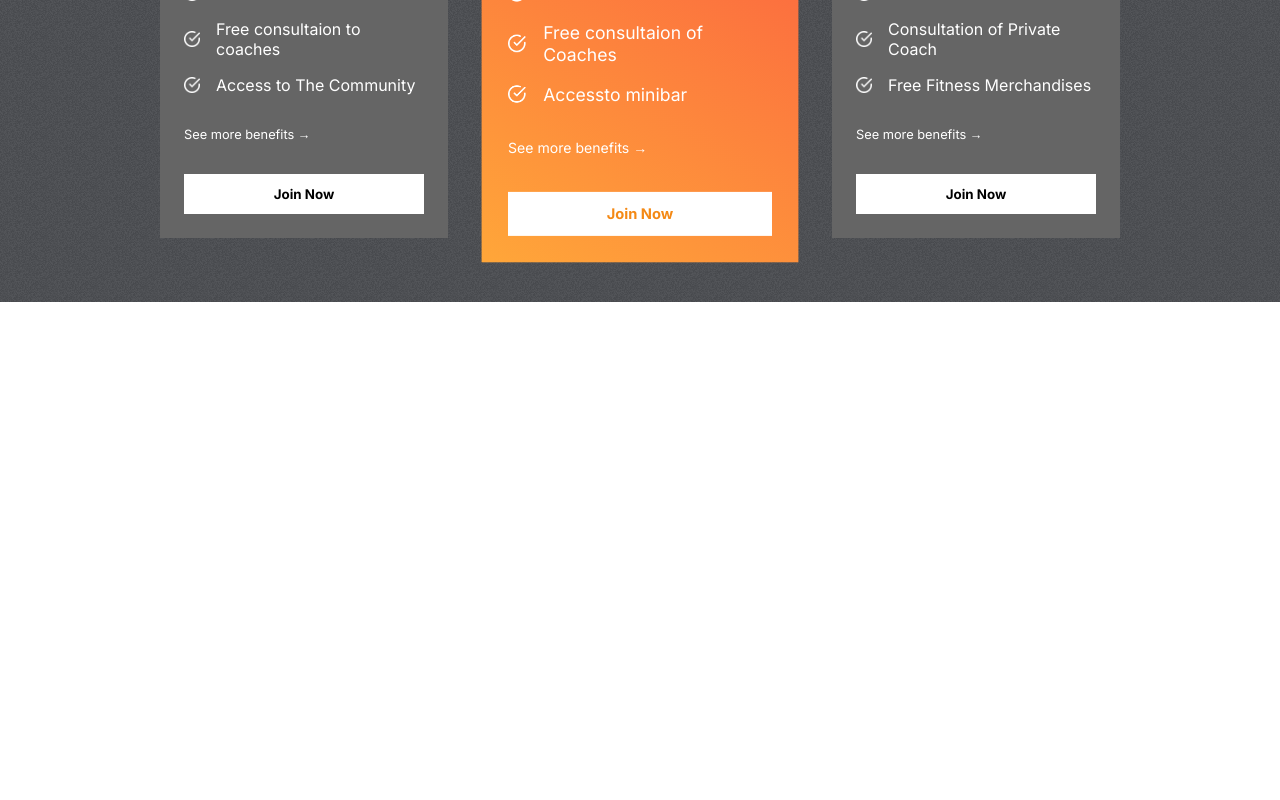
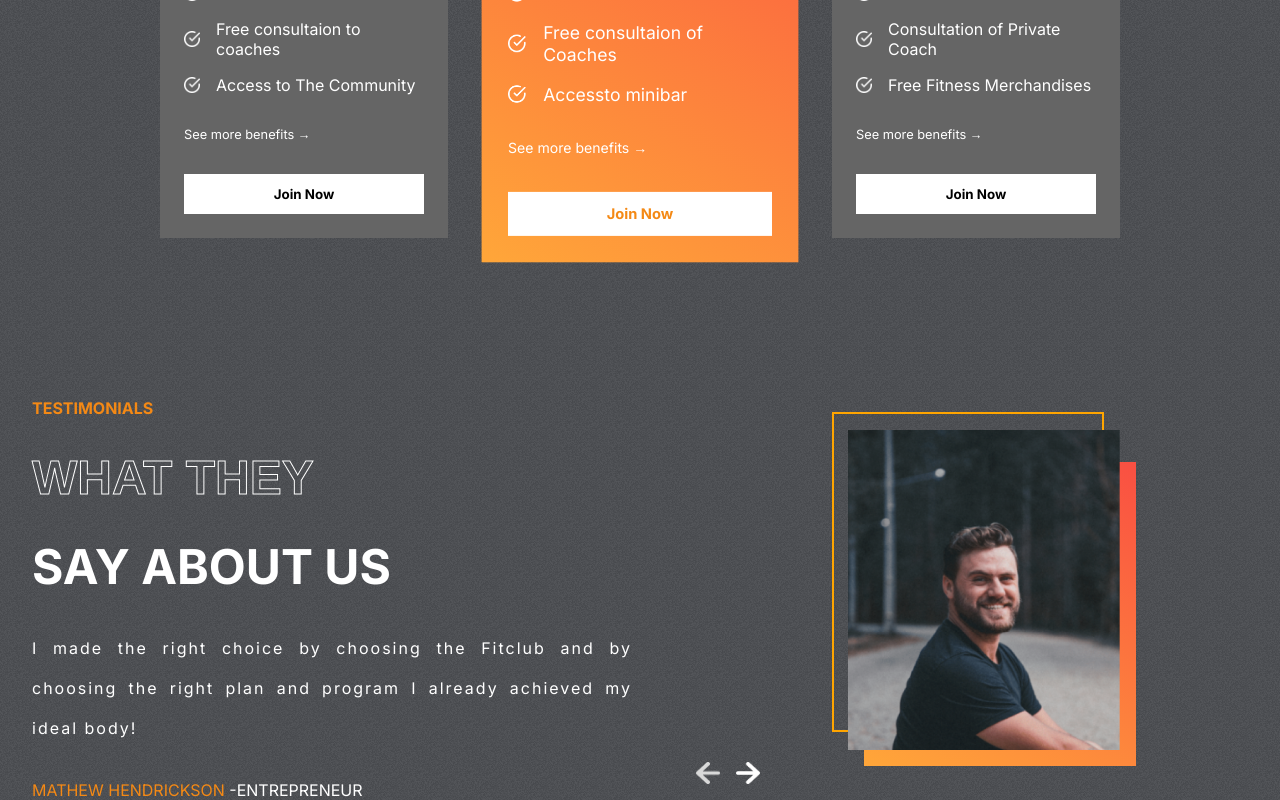
Before and after one commit to Abdullah2000Habib/React_Project05, a React (Create React App) app: page / in a window 1280 px wide. Shown: the part 2263-3063 px from the top of the page. Before the commit the page ends 2565 px from the top, so only its background shows below. Built offline with nearby package versions, Linux system fonts and the light colour scheme.

Commit message:
Testimonials comoponent

```diff
--- a/src/components/Home.jsx
+++ b/src/components/Home.jsx
@@ -3,6 +3,7 @@
 import Plans from './Plans/Plans';
 import Program from './Program/Program';
 import Reasons from './Reasons/Reasons';
+import Testimonials from './Testimonials/Testimonials';
 
 export default function Home() {
 return (
@@ -11,6 +12,7 @@
         <Program />
         <Reasons />
         <Plans />
+        <Testimonials />
     </>
 )
 }
--- /dev/null
+++ b/src/components/Testimonials/Testimonials.jsx
@@ -0,0 +1,36 @@
+import React, { useState } from 'react';
+import leftArrow from "../../assets/leftArrow.png";
+import rightArrow from "../../assets/rightArrow.png";
+import style from "./style.module.css";
+import { testimonialsData } from './testimonialsData';
+export default function Testimonials() {
+    const [selected,setSelected] =useState(0);
+    const tLength = testimonialsData.length;
+return (
+    <>
+        <div className={style.testimonials}>
+            <div className={style.left}>
+                <span>TESTIMONIALS</span>
+                <span className='storke-text'>WHAT THEY</span>
+                <span>SAY ABOUT US</span>
+                <span>
+                    {testimonialsData[selected].review}
+                </span>
+                <span>
+                    <span style={{color:"var(--orange)"}}> {testimonialsData[selected].name}</span>{" "}-
+                    {testimonialsData[selected].status}
+                </span>
+            </div>
+            <div className={style.right}>
+                <div></div>
+                <div></div>
+                <img src={testimonialsData[selected].image} alt="person"/>
+                <div className={style.arrows}>
+                    <img onClick={()=>{ selected===0 ?setSelected(tLength -1):setSelected( (prevstate)=>  prevstate -1 )}} src={leftArrow} alt="leftArrow"/>
+                    <img onClick={()=>{ selected===tLength -1 ?setSelected(0):setSelected( (prevstate)=>  prevstate +1 )}} src={rightArrow} alt="rightAr row"/>
+                </div>
+            </div>
+        </div>
+    </>
+)
+}
--- /dev/null
+++ b/src/components/Testimonials/index.jsx
@@ -0,0 +1 @@
+export { default } from "./Testimonials";
--- /dev/null
+++ b/src/components/Testimonials/style.module.css
@@ -0,0 +1,80 @@
+.testimonials {
+    display: flex;
+    gap: 1rem;
+    padding: 0 2rem;
+}
+
+.left {
+    display: flex;
+    flex: 1 1;
+    gap: 2rem;
+    flex-direction: column;
+    text-transform: uppercase;
+    color: white;
+}
+
+.left>:nth-child(1) {
+    color: var(--orange);
+    font-weight: bold;
+}
+
+.left>:nth-child(2),
+.left>:nth-child(3) {
+    font-weight: bold;
+    font-size: 3rem;
+}
+
+.left>:nth-child(4) {
+    text-transform: none;
+    text-align: justify;
+    letter-spacing: 2px;
+    line-height: 40px;
+}
+
+
+.right {
+    flex: 1;
+    position: relative;
+
+}
+
+.right>img {
+    position: absolute;
+    width: 17rem;
+    height: 20rem;
+    object-fit: cover;
+    right: 8rem;
+    top: 2rem;
+}
+
+.right>:nth-child(1) {
+    position: absolute;
+    width: 17rem;
+    height: 20rem;
+    border: 2px solid orange;
+    background-color: transparent;
+    right: 9rem;
+    top: 0.9rem;
+}
+
+.right>:nth-child(2) {
+    position: absolute;
+    width: 17rem;
+    height: 19rem;
+    top: 4rem;
+    right: 7rem;
+    background: var(--planCard);
+}
+
+.arrows {
+    display: flex;
+    gap: 1rem;
+    position: absolute;
+    bottom: 1rem;
+    left: 3rem;
+}
+
+.arrows>img {
+    width: 1.5rem;
+    cursor: pointer;
+}
--- a/src/data/testimonialsData.js
+++ b/src/components/Testimonials/testimonialsData.jsx
@@ -1,6 +1,6 @@
-import image1 from "../assets/t-image1.png";
-import image2 from "../assets/t-image2.jpg";
-import image3 from "../assets/t-image3.jpg";
+import image1 from "../../assets/t-image1.png";
+import image2 from "../../assets/t-image2.jpg";
+import image3 from "../../assets/t-image3.jpg";
 
 export const testimonialsData = [
   {
```
